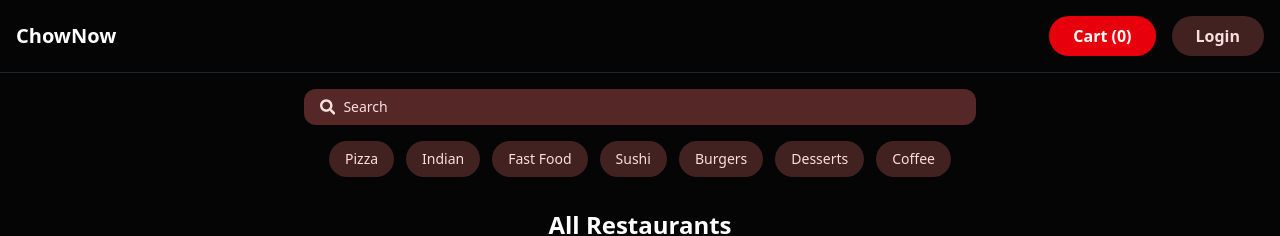
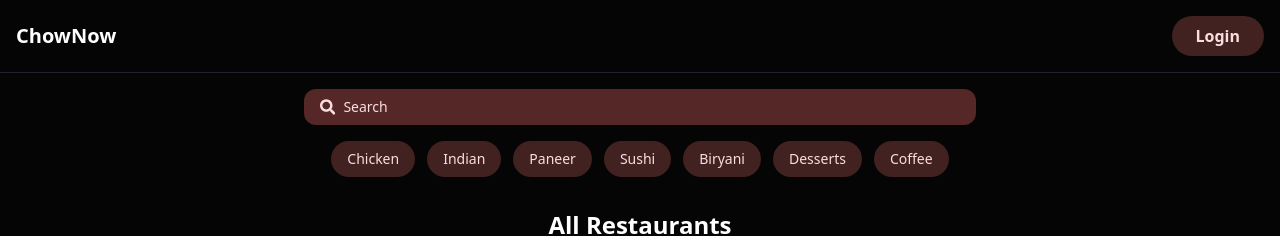
Before and after one commit to ROHINSAI/ChowNow, a React (Vite) app in the folder frontend/: page / in a window 1280 px wide. Shown: the top 236 px of the page. Built offline with nearby package versions, Linux system fonts and the light colour scheme; no server answers; the HTML template or start-up script is replaced by a standard one.

Commit message:
Empty Cart + Category Search

```diff
--- a/frontend/src/components/CategoryButton.jsx
+++ b/frontend/src/components/CategoryButton.jsx
@@ -2,7 +2,7 @@
   return (
     <button
       onClick={onClick}
-      className="px-4 py-2 rounded-full bg-[#422121] text-[#f9dede] font-medium text-sm hover:opacity-90 transition"
+      className="px-4 py-2 hover:cursor-pointer rounded-full bg-[#422121] text-[#f9dede] font-medium text-sm hover:opacity-90 transition"
     >
       {text}
     </button>
--- a/frontend/src/components/CategoryList.jsx
+++ b/frontend/src/components/CategoryList.jsx
@@ -1,11 +1,11 @@
 import CategoryButton from "./CategoryButton";
 
 const categories = [
-  "Pizza",
+  "Chicken",
   "Indian",
-  "Fast Food",
+  "Paneer",
   "Sushi",
-  "Burgers",
+  "Biryani",
   "Desserts",
   "Coffee",
 ];
--- a/frontend/src/components/Header.jsx
+++ b/frontend/src/components/Header.jsx
@@ -47,12 +47,14 @@
       <div className="flex items-center space-x-4">
         {isHome ? (
           <>
+            {userInfo && (
               <RoundedButton
                 text={`Cart (${cartItemCount})`}
                 to="/cart"
                 bgColor="bg-red-600"
                 textColor="text-white"
               />
+            )}
             {userInfo ? (
               <div className="flex items-center space-x-4">
                 <img
@@ -96,7 +98,7 @@
         ) : (
           <>
             <>
-              {cartItemCount > 0 && (
+              {cartItemCount > 0 && userInfo && (
                 <RoundedButton
                   text={`Cart (${cartItemCount})`}
                   to="/cart"
--- a/frontend/src/pages/Cart.jsx
+++ b/frontend/src/pages/Cart.jsx
@@ -5,6 +5,7 @@
   decrementQuantity,
 } from "../store/cartSlice";
 import { useNavigate } from "react-router-dom";
+import RoundedButton from "../components/Button";
 
 const Cart = () => {
   const cart = useSelector((state) => state.cart);
@@ -94,7 +95,16 @@
   const total = subtotal + deliveryFee;
 
   return (
-    <div className="bg-[#1a0f0f] text-white p-6 min-h-screen w-1/2 mx-auto">
+    <div className="bg-[#1a0f0f] text-white p-6 min-h-screen w-1/2 mx-auto relative">
+      <button
+        onClick={() => {
+          dispatch(clearCart());
+        }}
+        className=" absolute right-[12px] hover:cursor-pointer rounded-full bg-[#5c2e2e] px-2 py-1"
+      >
+        Clear
+      </button>
+
       <h2 className="text-3xl font-bold mb-8">Your Cart</h2>
 
       {/* Restaurant Name */}
--- a/frontend/src/pages/Home.jsx
+++ b/frontend/src/pages/Home.jsx
@@ -19,10 +19,28 @@
     setSearchResults(filtered);
   };
 
+  const handleCategorySelect = (category) => {
+    setSearchTerm(category);
+
+    console.log("Selected category:", category);
+    const filtered = restaurantsData.filter((restaurant) =>
+      restaurant.menu.some(
+        (menu) =>
+          new RegExp(category, "i").test(menu.cuisine) ||
+          menu.items.some((item) =>
+            new RegExp(category, "i").test(item.name)
+          )
+      )
+    );
+    setSearchResults(filtered);
+  };
+
   useEffect(() => {
     const fetchRestaurants = async () => {
       try {
-        const response = await fetch("http://localhost:3000/api/restaurants");
+        const response = await fetch(
+          "http://localhost:3000/api/restaurants"
+        );
         if (!response.ok) {
           throw new Error("Network response was not ok");
         }
@@ -55,9 +73,9 @@
         />
       ) : (
         <>
-          <CategoryList />
+          <CategoryList onSelect={handleCategorySelect} />
           {loading ? (
-            <div className="text-white text-center mt-8">
+            <div className="text-white text-center mt-8 ">
               Loading restaurants...
             </div>
           ) : (
```
Lines whose indentation alone changed are shown as unchanged.
